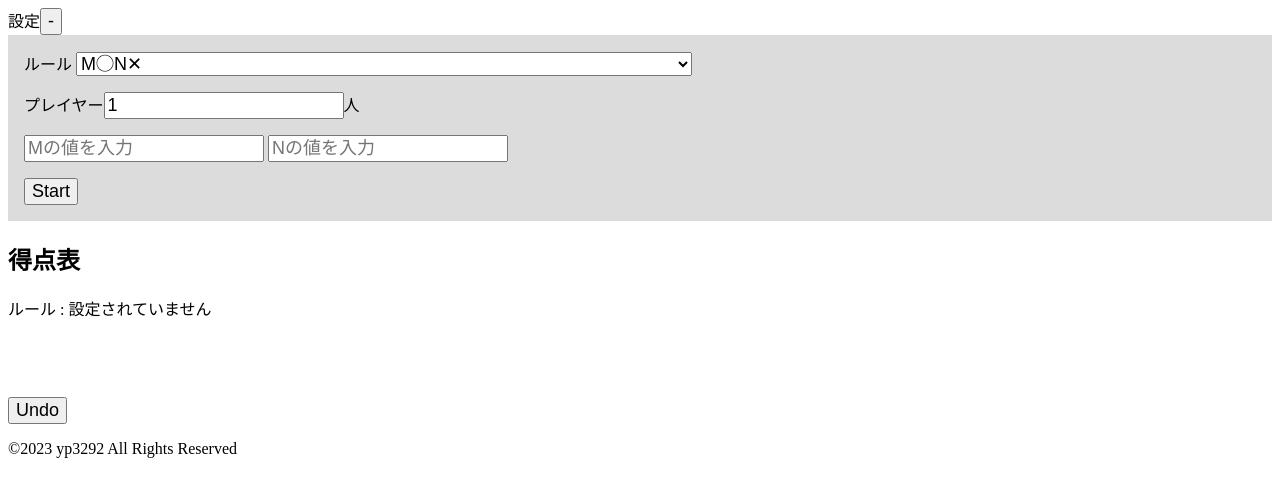
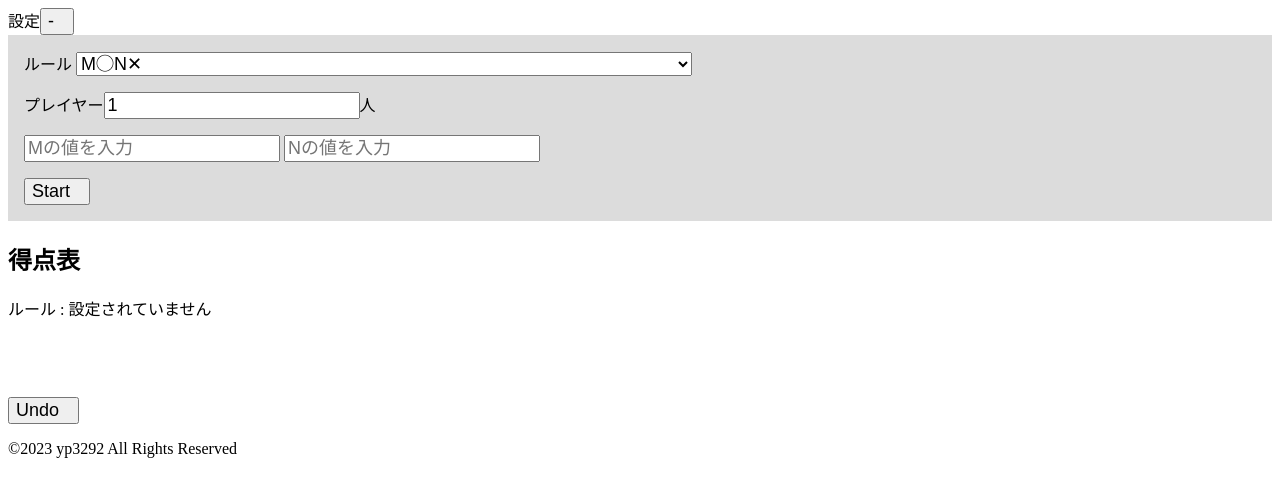
Before and after one commit to yoropiko3292/yp_quiz_studio, a plain HTML site: page index.html in a window 1280 px wide. Shown: the part 47-544 px from the top of the page. Drawn offline with Linux system fonts and the light colour scheme.

Commit message:
Update style.css

```diff
--- a/style.css
+++ b/style.css
@@ -5,5 +5,5 @@ td{padding: 0.7em;}
 tr{border-bottom: 1px solid black;;}
 select{width: 50%;font-size: large;}
 table{margin-top: 2em;margin-bottom: 2em;border-collapse:collapse;width: 100%;}
-input{font-size: large;}
+input{font-size: large;padding-right:1em;}
 table{font-size: larger;}
```
